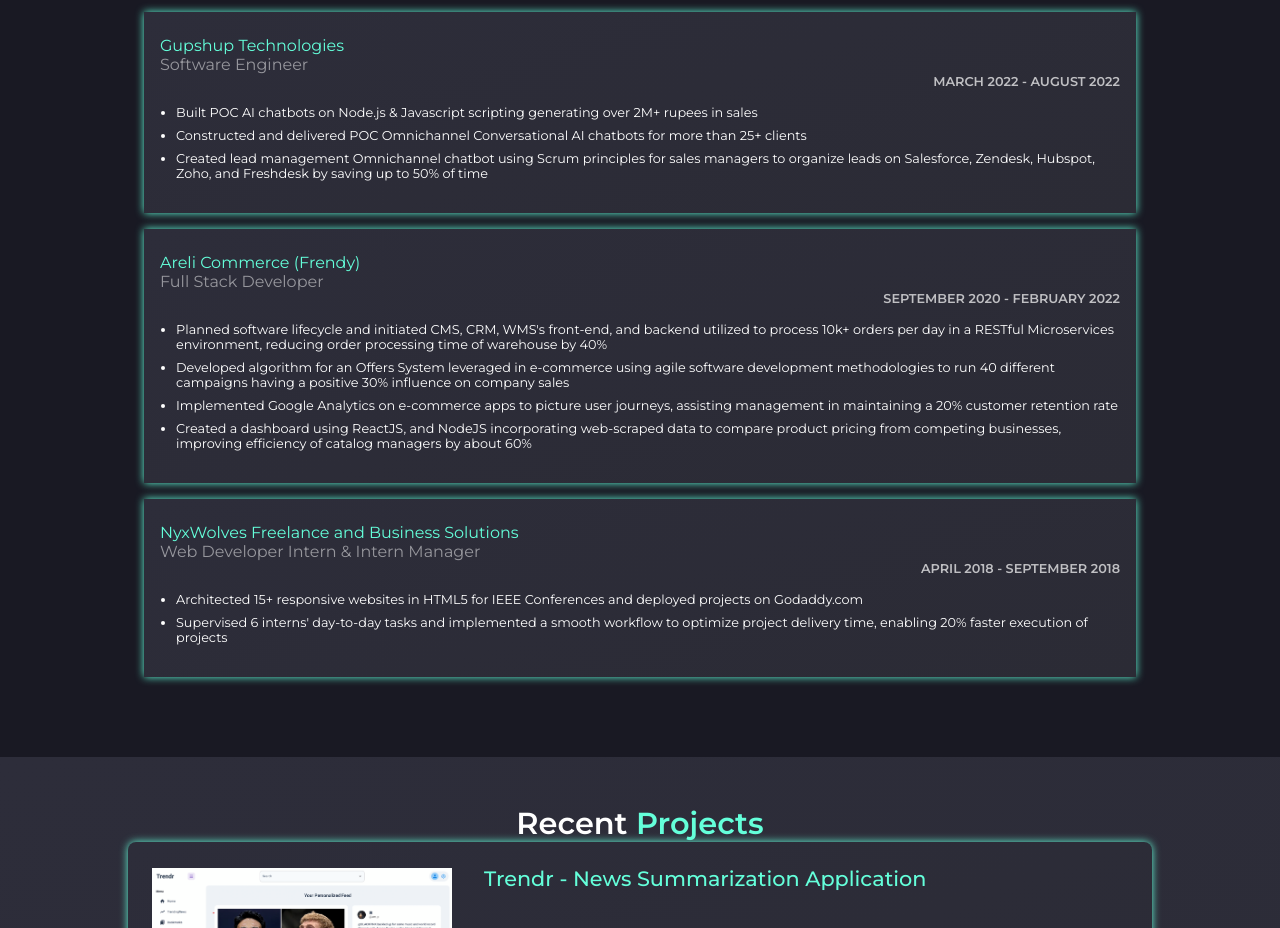
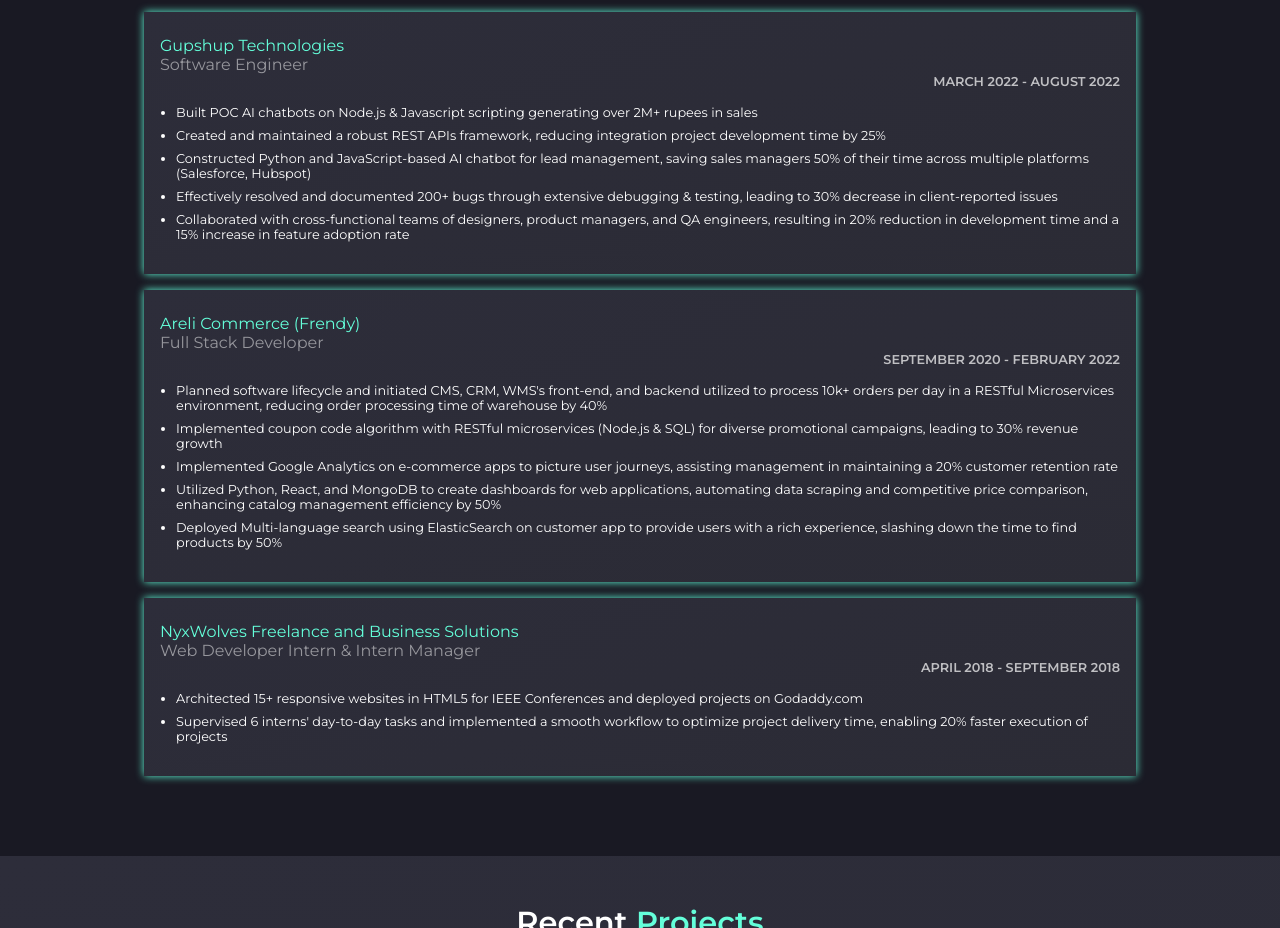
Before and after one commit to anshulsharma1610/portfolio, a React (Create React App) app: page / in a window 1280 px wide. Shown: the part 2380-3308 px from the top of the page. Built offline with nearby package versions, Linux system fonts and the light colour scheme; the HTML template or start-up script is replaced by a standard one.

Commit message:
updated experience

```diff
--- a/src/components/Experience/Experience.jsx
+++ b/src/components/Experience/Experience.jsx
@@ -11,8 +11,10 @@
         to: "August 2022",
         desc: [
             "Built POC AI chatbots on Node.js & Javascript scripting generating over 2M+ rupees in sales",
-            "Constructed and delivered POC Omnichannel Conversational AI chatbots for more than 25+ clients",
-            "Created lead management Omnichannel chatbot using Scrum principles for sales managers to organize leads on Salesforce, Zendesk, Hubspot, Zoho, and Freshdesk by saving up to 50% of time",
+            "Created and maintained a robust REST APIs framework, reducing integration project development time by 25%",
+            "Constructed Python and JavaScript-based AI chatbot for lead management, saving sales managers 50% of their time across multiple platforms (Salesforce, Hubspot)",
+            "Effectively resolved and documented 200+ bugs through extensive debugging & testing, leading to 30% decrease in client-reported issues",
+            "Collaborated with cross-functional teams of designers, product managers, and QA engineers, resulting in 20% reduction in development time and a 15% increase in feature adoption rate"
         ],
         link: "https://www.gupshup.io",
     },
@@ -23,9 +25,10 @@
         to: "February 2022",
         desc: [
             "Planned software lifecycle and initiated CMS, CRM, WMS's front-end, and backend utilized to process 10k+ orders per day in a RESTful Microservices environment, reducing order processing time of warehouse by 40%",
-            "Developed algorithm for an Offers System leveraged in e-commerce using agile software development methodologies to run 40 different campaigns having a positive 30% influence on company sales",
+            " Implemented coupon code algorithm with RESTful microservices (Node.js & SQL) for diverse promotional campaigns, leading to 30% revenue growth",
             "Implemented Google Analytics on e-commerce apps to picture user journeys, assisting management in maintaining a 20% customer retention rate",
-            "Created a dashboard using ReactJS, and NodeJS incorporating web-scraped data to compare product pricing from competing businesses, improving efficiency of catalog managers by about 60%",
+            "Utilized Python, React, and MongoDB to create dashboards for web applications, automating data scraping and competitive price comparison, enhancing catalog management efficiency by 50%",
+            "Deployed Multi-language search using ElasticSearch on customer app to provide users with a rich experience, slashing down the time to find products by 50%"
         ],
         link: "https://www.frendy.in",
     },
```
